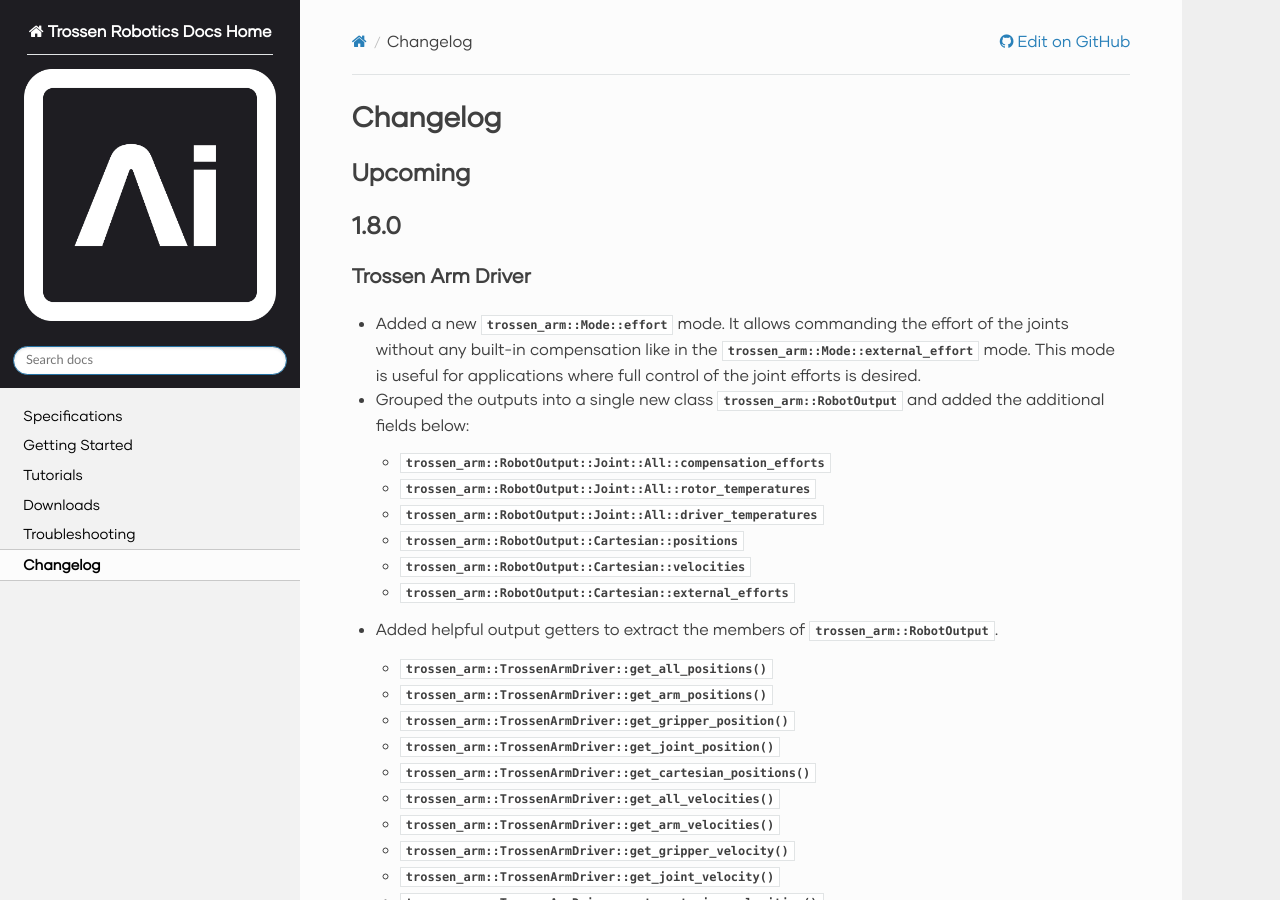
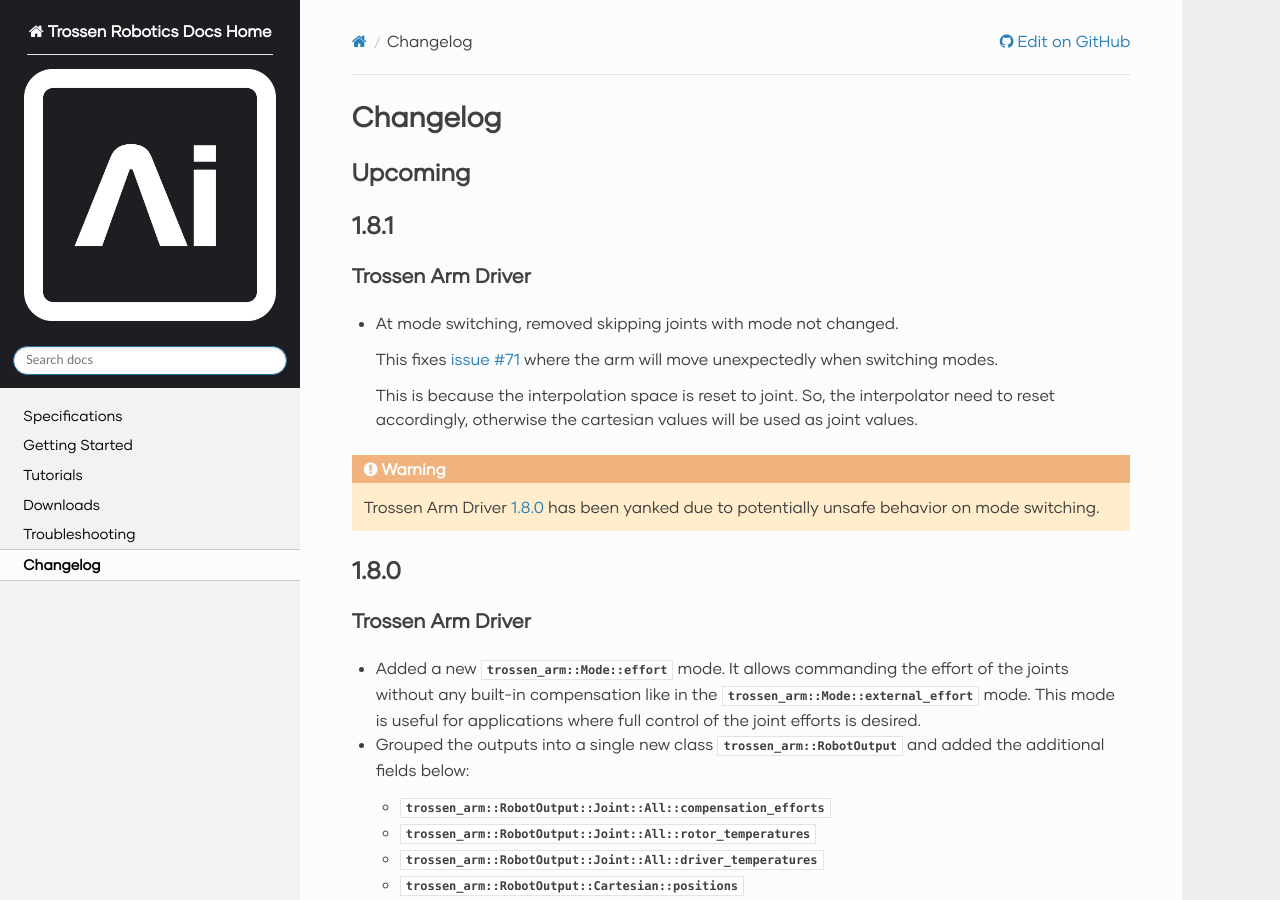
Before and after one commit to TrossenRobotics/trossen_arm, a Sphinx documentation site: the page built from docs/changelog.rst, in a window 1280 px wide and 900 px high. Built offline with Sphinx 7.4.7 and the Read the Docs theme 3.1.0, drawn with Linux system fonts in a browser that asks for light colours; some web fonts are replaced; pages that are not in the unit, such as notebooks, are missing from menus.

Commit message:
updated changelog for 1.8.1
this patch fixed the issue https://github.com/TrossenRobotics/trossen_arm/issues/71

```diff
--- a/docs/changelog.rst
+++ b/docs/changelog.rst
@@ -4,6 +4,23 @@ Changelog
 
 Upcoming
 ========
+
+1.8.1
+=====
+
+Trossen Arm Driver
+------------------
+
+- At mode switching, removed skipping joints with mode not changed.
+
+  This fixes `issue #71`_ where the arm will move unexpectedly when switching modes.
+
+  This is because the interpolation space is reset to joint.
+  So, the interpolator need to reset accordingly, otherwise the cartesian values will be used as joint values.
+
+.. warning:: Trossen Arm Driver :ref:`changelog:1.8.0` has been yanked due to potentially unsafe behavior on mode switching.
+
+.. _`issue #71`: https://github.com/TrossenRobotics/trossen_arm/issues/71
 
 1.8.0
 =====
```
